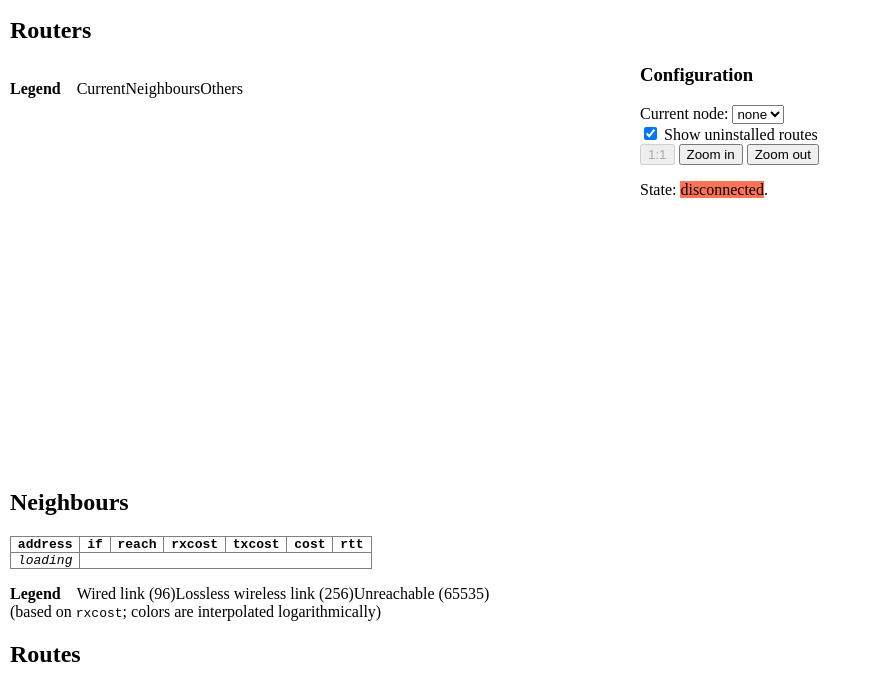
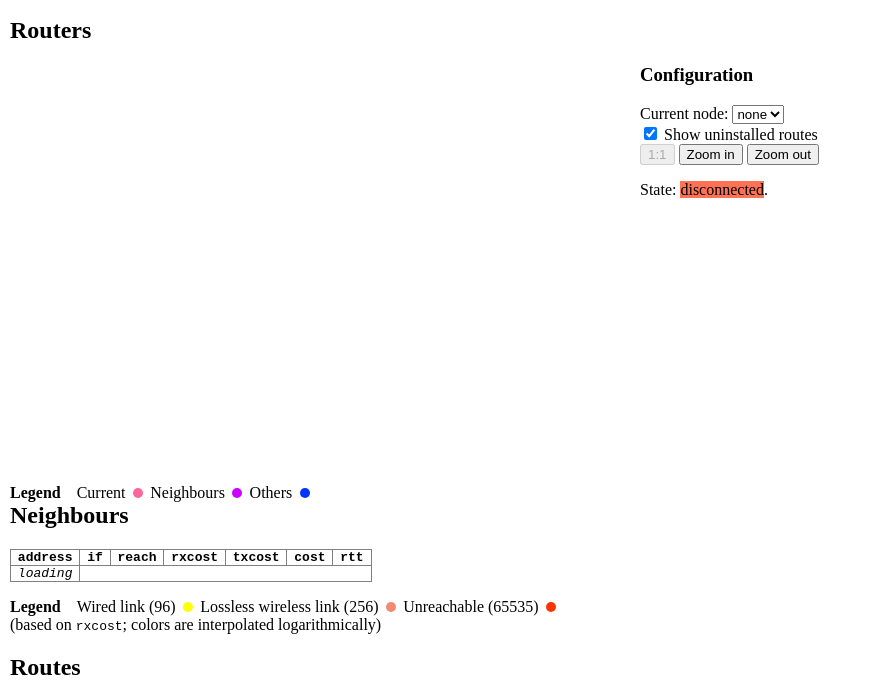
Before and after one commit to Vivena/babelweb2, a plain HTML site: page static/index.html in a window 1280 px wide. Shown: the part 66-751 px from the top of the page, without its empty margins (0-872 px from the left). Drawn offline with nearby package versions, Linux system fonts and the light colour scheme; the site is published under a folder, as on GitHub Pages, so addresses that start at the root find nothing.

Commit message:
Use d3.js under current directory.

```diff
--- a/static/index.html
+++ b/static/index.html
@@ -121,7 +121,7 @@
         <br>
         <p id="test"></p>
 
-        <script src="/d3/d3.js"></script>
+        <script src="./d3/d3.js"></script>
         <script src="./js/initialize.js"></script>
         <script type="text/javascript">
 
```
